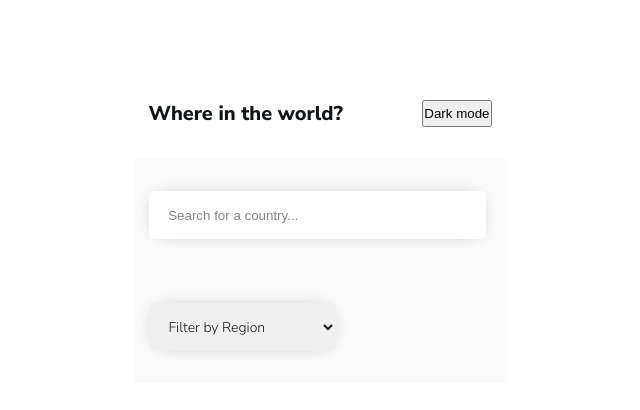
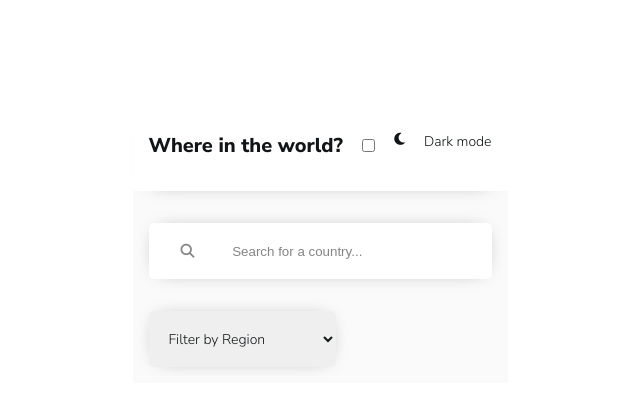
Before and after one commit to Szymulcio/REST-Countries-API, a plain HTML site: page index.html in a window 1280 px wide. Shown: the whole page, without its empty margins (320-960 px from the left). Drawn offline with Linux system fonts and the light colour scheme; no server answers.

Commit message:
Added searching options

```diff
--- a/index.html
+++ b/index.html
@@ -9,6 +9,7 @@
     <link rel="preconnect" href="https://fonts.googleapis.com">
     <link rel="preconnect" href="https://fonts.gstatic.com" crossorigin>
     <link href="https://fonts.googleapis.com/css2?family=Nunito+Sans:wght@300;600;800&display=swap" rel="stylesheet">
+    <script src="https://kit.fontawesome.com/7a2ab3416c.js" crossorigin="anonymous"></script>
     <script defer src="script.js"></script>
     <title>Countries picker</title>
 
@@ -17,14 +18,18 @@
 <body>
     <header class="header">
         <h1 class="header__title">Where in the world?</h1>
-        <Button class="header__theme">Dark mode</Button>
+        <input class="header__theme" type="checkbox"><i class="fa-solid fa-moon"></i>Dark mode</input>
     </header>
     <main>
         <section class="country-filter">
-            <input class="country-filter__country" type="text" name="country-filter" placeholder=" Search for a country...">
+            <div class="country-filter--container">
+                <i class="fa-solid fa-magnifying-glass icon"></i>
+                <input class="country-filter__country" type="text" name="country-filter" placeholder=" Search for a country...">
+            </div>
+
             <!-- <label for="region">Filter by Region</label> -->
             <select class="country-filter__region" id="region" name="region">
-                <option value="Filter by Region">Filter by Region</option>
+                <option value="default">Filter by Region</option>
                 <option value="africa">Africa</option>
                 <option value="america">America</option>
                 <option value="asia">Asia</option>
--- a/script.js
+++ b/script.js
@@ -1,5 +1,7 @@
 const countryContainer = document.querySelector(".countries");
 const countryTemplate = document.querySelector(".country--template");
+const coutryFilterInput = document.querySelector(".country-filter__country");
+const countryFilterRegion = document.querySelector(".country-filter__region");
 
 async function getCountryDataAll() {
 	const res = await fetch("https://restcountries.com/v3.1/all");
@@ -26,7 +28,6 @@ async function getCountryDataByRegion(region) {
 
 function renderCountry(data) {
 	const countryEl = document.importNode(countryTemplate.content, true);
-
 	countryEl.querySelector("img").src = data.flags.png;
 	countryEl.querySelector("h2").textContent = data.name.common;
 	countryEl.querySelector(
@@ -45,3 +46,16 @@ function renderCountry(data) {
 // getCountryDataAll();
 // getCountryDataByName("germany");
 getCountryDataByRegion("europe");
+
+coutryFilterInput.addEventListener("change", function () {
+	countryContainer.innerHTML = "";
+	const countryName = coutryFilterInput.value;
+	if (countryName !== "") getCountryDataByName(countryName);
+	else getCountryDataAll();
+});
+
+countryFilterRegion.addEventListener("change", function (e) {
+	countryContainer.innerHTML = "";
+	if (this.value !== "default") getCountryDataByRegion(this.value);
+	else getCountryDataAll();
+});
--- a/style.scss
+++ b/style.scss
@@ -17,15 +17,32 @@ main {
 }
 
 .header {
+	position: relative;
 	display: flex;
 	flex-direction: row;
 	justify-content: space-between;
-	margin: 2rem 1rem;
+	padding: 2rem 1rem;
 	background-color: white;
+	box-shadow: 0px 10px 20px -20px rgba(133, 133, 133, 1);
+	z-index: 1;
 
 	&__title {
 		font-size: 20px;
+		font-weight: 800;
 	}
+}
+
+.country-filter--container {
+	display: flex;
+	align-items: center;
+	width: 100%;
+}
+
+.icon {
+	padding: 3rem;
+	min-width: 50px;
+	position: absolute;
+	color: hsl(0, 0%, 52%);
 }
 
 .country-filter {
@@ -35,11 +52,11 @@ main {
 	// margin: 2rem 1rem;
 
 	&__country {
-		width: 90%;
 		max-width: 400px;
-		height: 3rem;
+		width: 100%;
+		height: 3.5rem;
 		margin: 2rem 1rem;
-		padding: 1rem;
+		padding: 1.5rem 0 1.5rem 5rem;
 		border: none;
 		border-radius: 5px;
 		box-shadow: 0px 0px 20px -10px rgba(133, 133, 133, 1);
@@ -52,8 +69,8 @@ main {
 	&__region {
 		width: 50%;
 		max-width: 400px;
-		height: 3rem;
-		margin: 2rem 1rem;
+		height: 3.5rem;
+		margin: 0 1rem 1rem;
 		padding: 1rem;
 		color: hsl(200, 15%, 8%);
 		font-size: inherit;
@@ -81,7 +98,7 @@ main {
 
 .country {
 	height: 350px;
-	width: 250px;
+	width: 280px;
 	background-color: white;
 	margin: 2rem;
 	border-radius: 10px;
@@ -89,7 +106,7 @@ main {
 
 	&__img {
 		height: 150px;
-		width: 250px;
+		width: 280px;
 		border-radius: 10px 10px 0 0;
 		// box-shadow: 0px -5px 20px -10px rgba(133, 133, 133, 1);
 	}
```
Also changed, not shown: style.css, 1 other file.
